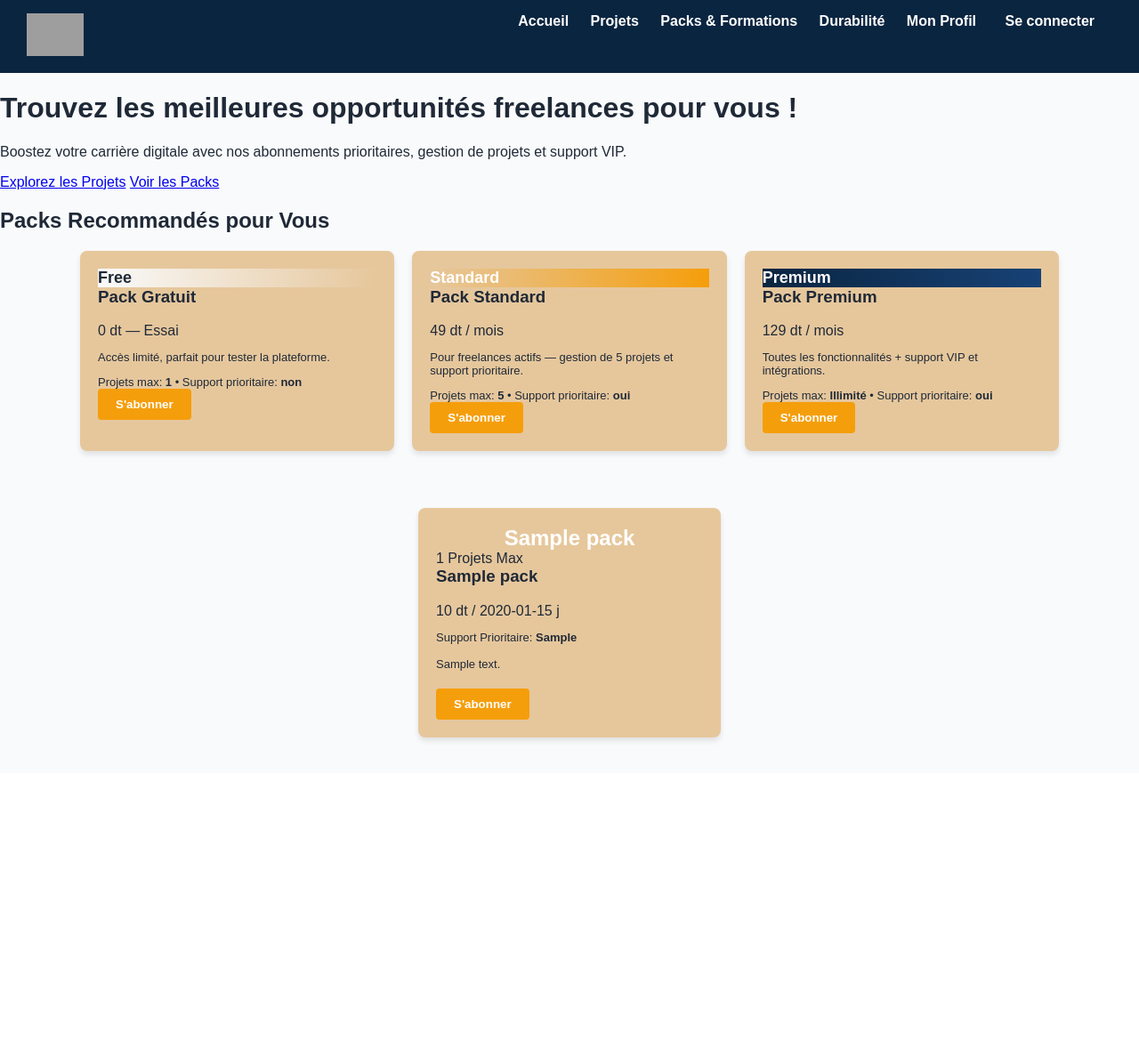
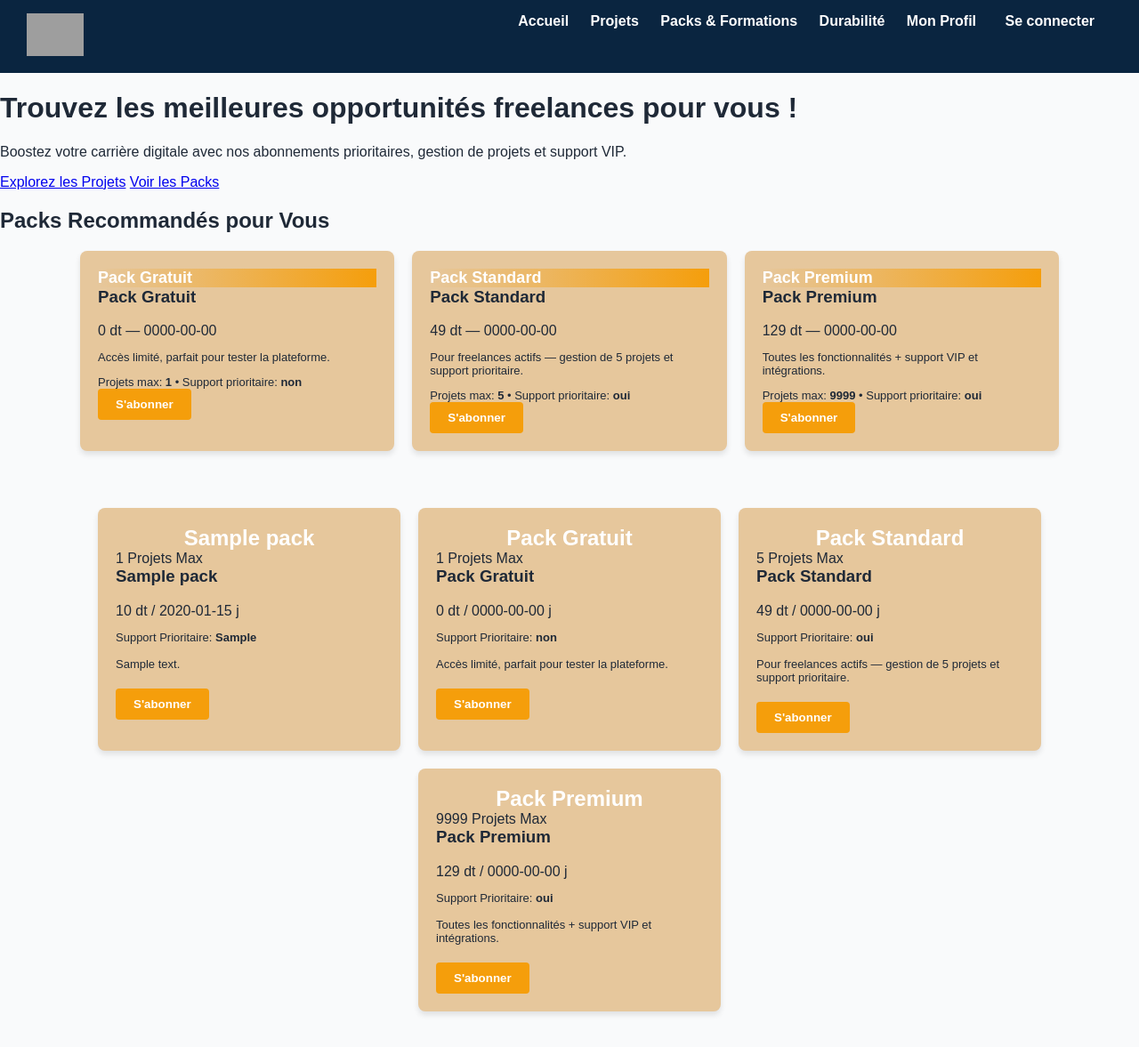
Before and after one commit to maram-arch/digiwork-hub, a PHP site: page /view/front/packs.php in a window 1280 px wide. Shown: the whole page at 89% size. Before the commit the page ends 835 px from the top, so only its background shows below. Run offline with PHP 8.4, Linux system fonts and the light colour scheme; tables that the repository leaves empty hold one stand-in row (values such as "Sample post"); grey boxes are pictures that could not be loaded.

Commit message:
feat(front/back): return user-only abonnements, add Pack::getByName and Abonnement::getByUser; create recommended packs dynamically

```diff
--- a/model/Pack.php
+++ b/model/Pack.php
@@ -32,6 +32,13 @@ class Pack {
         return $stmt->fetch(PDO::FETCH_ASSOC);
     }
 
+    function getByName($name) {
+        global $pdo;
+        $stmt = $pdo->prepare("SELECT * FROM `pack` WHERE `nom-pack` = ? LIMIT 1");
+        $stmt->execute([$name]);
+        return $stmt->fetch(PDO::FETCH_ASSOC);
+    }
+
     function update($id, $nom, $prix, $duree, $desc, $nb, $support) {
         global $pdo;
         $sql = "UPDATE `pack` SET `nom-pack`=?, `prix`=?, `duree`=?, `description`=?, `nb-proj-max`=?, `support-prioritaire`=? WHERE `id-pack`=?";
--- a/view/front/abonnement.php
+++ b/view/front/abonnement.php
@@ -97,7 +97,7 @@
             });
 
             // Load abonnements (for current user) via AbonnementController
-            fetch('../../controller/AbonnementController.php?action=getAll')
+            fetch('../../controller/AbonnementController.php?action=getMine')
             .then(res => res.json())
             .then(data => {
                 const container = document.getElementById('abonnements-container');
--- a/view/front/packs.php
+++ b/view/front/packs.php
@@ -42,64 +42,50 @@
     </div>
 
     <h2 class="section-title">Packs Recommandés pour Vous</h2>
-    <!-- Recommended static packs (Free, Standard, Premium) -->
+    <?php
+    // Ensure recommended packs exist and fetch their real IDs
+    require_once(__DIR__ . '/../../model/Pack.php');
+    $pm = new Pack();
+
+    $recommended_defs = [
+        ['name' => 'Pack Gratuit', 'prix' => 0.0, 'duree' => '7 jours', 'description' => 'Accès limité, parfait pour tester la plateforme.', 'nb' => 1, 'support' => 'non'],
+        ['name' => 'Pack Standard', 'prix' => 49.0, 'duree' => '1 mois', 'description' => 'Pour freelances actifs — gestion de 5 projets et support prioritaire.', 'nb' => 5, 'support' => 'oui'],
+        ['name' => 'Pack Premium', 'prix' => 129.0, 'duree' => '1 mois', 'description' => 'Toutes les fonctionnalités + support VIP et intégrations.', 'nb' => 9999, 'support' => 'oui']
+    ];
+
+    $recommended = [];
+    foreach ($recommended_defs as $def) {
+        $found = $pm->getByName($def['name']);
+        if (!$found) {
+            // create pack
+            $pm->add($def['name'], $def['prix'], $def['duree'], $def['description'], $def['nb'], $def['support']);
+            $found = $pm->getByName($def['name']);
+        }
+        if ($found) $recommended[] = $found;
+    }
+    ?>
+
     <div style="max-width:1100px;margin:0 auto 24px auto;padding:0 20px;display:flex;gap:20px;">
+        <?php foreach ($recommended as $r): ?>
             <div class="pack-card" style="width:33%;">
-            <div class="pack-card-header" style="background:linear-gradient(90deg,#F9FAFB 0,#E6C79C 100%);">
-                <div style="font-size:18px;font-weight:700;color:var(--primary);">Free</div>
+                <div class="pack-card-header" style="background:linear-gradient(90deg,#E6C79C 0,#F59E0B 100%);">
+                    <div style="font-size:18px;font-weight:700;color:white;"><?= htmlspecialchars($r['nom-pack']) ?></div>
                 </div>
                 <div class="pack-content">
                     <div>
-                    <h3 class="pack-title">Pack Gratuit</h3>
-                    <div class="pack-price">0 dt — Essai</div>
-                    <p style="font-size:13px;color:var(--text-muted);">Accès limité, parfait pour tester la plateforme.</p>
-                    <div style="font-size:13px;color:var(--text-muted);">Projets max: <strong>1</strong> • Support prioritaire: <strong>non</strong></div>
+                        <h3 class="pack-title"><?= htmlspecialchars($r['nom-pack']) ?></h3>
+                        <div class="pack-price"><?= htmlspecialchars($r['prix']) ?> dt — <?= htmlspecialchars($r['duree']) ?></div>
+                        <p style="font-size:13px;color:var(--text-muted);"><?= htmlspecialchars($r['description']) ?></p>
+                        <div style="font-size:13px;color:var(--text-muted);">Projets max: <strong><?= $r['nb-proj-max'] ?></strong> • Support prioritaire: <strong><?= htmlspecialchars($r['support-prioritaire']) ?></strong></div>
                     </div>
                     <form method="POST" action="../../controller/AbonnementController.php">
                         <input type="hidden" name="action" value="subscribe">
-                    <input type="hidden" name="pack_id" value="0">
+                        <input type="hidden" name="pack_id" value="<?= htmlspecialchars($r['id-pack']) ?>">
                         <button type="submit" class="btn-accent">S'abonner</button>
                     </form>
                 </div>
             </div>
-
-        <div class="pack-card" style="width:33%;">
-            <div class="pack-card-header" style="background:linear-gradient(90deg,#E6C79C 0,#F59E0B 100%);">
-                <div style="font-size:18px;font-weight:700;color:white;">Standard</div>
-            </div>
-            <div class="pack-content">
-                <div>
-                    <h3 class="pack-title">Pack Standard</h3>
-                    <div class="pack-price">49 dt / mois</div>
-                    <p style="font-size:13px;color:var(--text-muted);">Pour freelances actifs — gestion de 5 projets et support prioritaire.</p>
-                    <div style="font-size:13px;color:var(--text-muted);">Projets max: <strong>5</strong> • Support prioritaire: <strong>oui</strong></div>
-                </div>
-                <form method="POST" action="../../controller/AbonnementController.php">
-                    <input type="hidden" name="action" value="subscribe">
-                    <input type="hidden" name="pack_id" value="-1">
-                    <button type="submit" class="btn-accent">S'abonner</button>
-                </form>
-            </div>
-        </div>
-
-        <div class="pack-card" style="width:33%;">
-            <div class="pack-card-header" style="background:linear-gradient(90deg,#0A2540 0,#174276 100%);">
-                <div style="font-size:18px;font-weight:700;color:white;">Premium</div>
-            </div>
-            <div class="pack-content">
-                <div>
-                    <h3 class="pack-title">Pack Premium</h3>
-                    <div class="pack-price">129 dt / mois</div>
-                    <p style="font-size:13px;color:var(--text-muted);">Toutes les fonctionnalités + support VIP et intégrations.</p>
-                    <div style="font-size:13px;color:var(--text-muted);">Projets max: <strong>Illimité</strong> • Support prioritaire: <strong>oui</strong></div>
-                </div>
-                <form method="POST" action="../../controller/AbonnementController.php">
-                    <input type="hidden" name="action" value="subscribe">
-                    <input type="hidden" name="pack_id" value="-2">
-                    <button type="submit" class="btn-accent">S'abonner</button>
-                </form>
-            </div>
-        </div>
+        <?php endforeach; ?>
     </div>
 
     <?php if ($flash): ?>
```
Also changed, not shown: controller/AbonnementController.php (+20 -5 lines), model/Abonnement.php (+11 -0 lines). Lines whose indentation alone changed are shown as unchanged.
